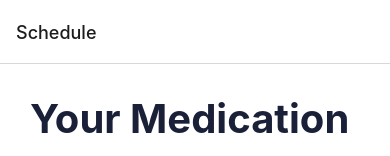
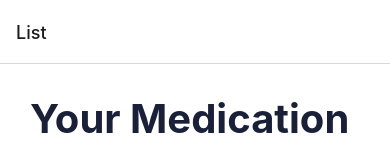
Before and after one commit to jeremylau-tech/hackaten, a React Native app: screen /List in a window 390 px wide. Shown: the top 156 px of the page. Built offline with nearby package versions, Linux system fonts and the light colour scheme; no server answers; the database is empty.

Commit message:
completed with navigation

```diff
--- a/App.tsx
+++ b/App.tsx
@@ -10,14 +10,19 @@ const Stack = createNativeStackNavigator();
 
 export default function App() {
   return (
+    // <NavigationContainer>
+    //   <Stack.Navigator>
+    //     <Stack.Screen name= "Schedule" component={List} />
+    //     <Stack.Screen name= "Add Schedule" component={Schedule} />
+
+    //   </Stack.Navigator>
+
+    // </NavigationContainer>
     <NavigationContainer>
-      <Stack.Navigator>
-        <Stack.Screen name= "Schedule" component={List} />
-        {/* <Stack.Screen name= "Schedule2" component={Details} /> */}
-        {/* <Stack.Screen name= "Add Schedule" component={Schedule} /> */}
-
+      <Stack.Navigator initialRouteName="List">
+        <Stack.Screen name="List" component={List} />
+        <Stack.Screen name="addSchedule" component={Schedule} />
       </Stack.Navigator>
-
     </NavigationContainer>
 
   );
--- a/app/screens/Details.tsx
+++ b/app/screens/Details.tsx
@@ -61,7 +61,7 @@ const Details = () => {
                 timeToEat="08:00 AM"
                 mealStatus="Before Meal"
                 pillsLeft={3}
-                pillImage={require('./tom.jpg')}
+                pillImage={require('')}
             />
 
             <MedicationCard
--- a/app/screens/List.tsx
+++ b/app/screens/List.tsx
@@ -11,6 +11,7 @@ import  Ionicons from "@expo/vector-icons/Ionicons";
 import { Entypo } from "@expo/vector-icons";
 import React from "react";
 
+const Stack = createStackNavigator();
 
 export interface Medication {
 
--- a/app/screens/addSchedule.tsx
+++ b/app/screens/addSchedule.tsx
@@ -47,7 +47,7 @@ const addSchedule = ({ route, navigation }: AddScheduleProps) => {
             setNote("");
             setPillsLeft(0);
             console.log('Medication added with ID:', doc.id);
-            // navigation.navigate(List)
+            navigation.navigate('List');
         }catch (error){
             console.error('Error adding medication:', (error as any).message);
         }
```
